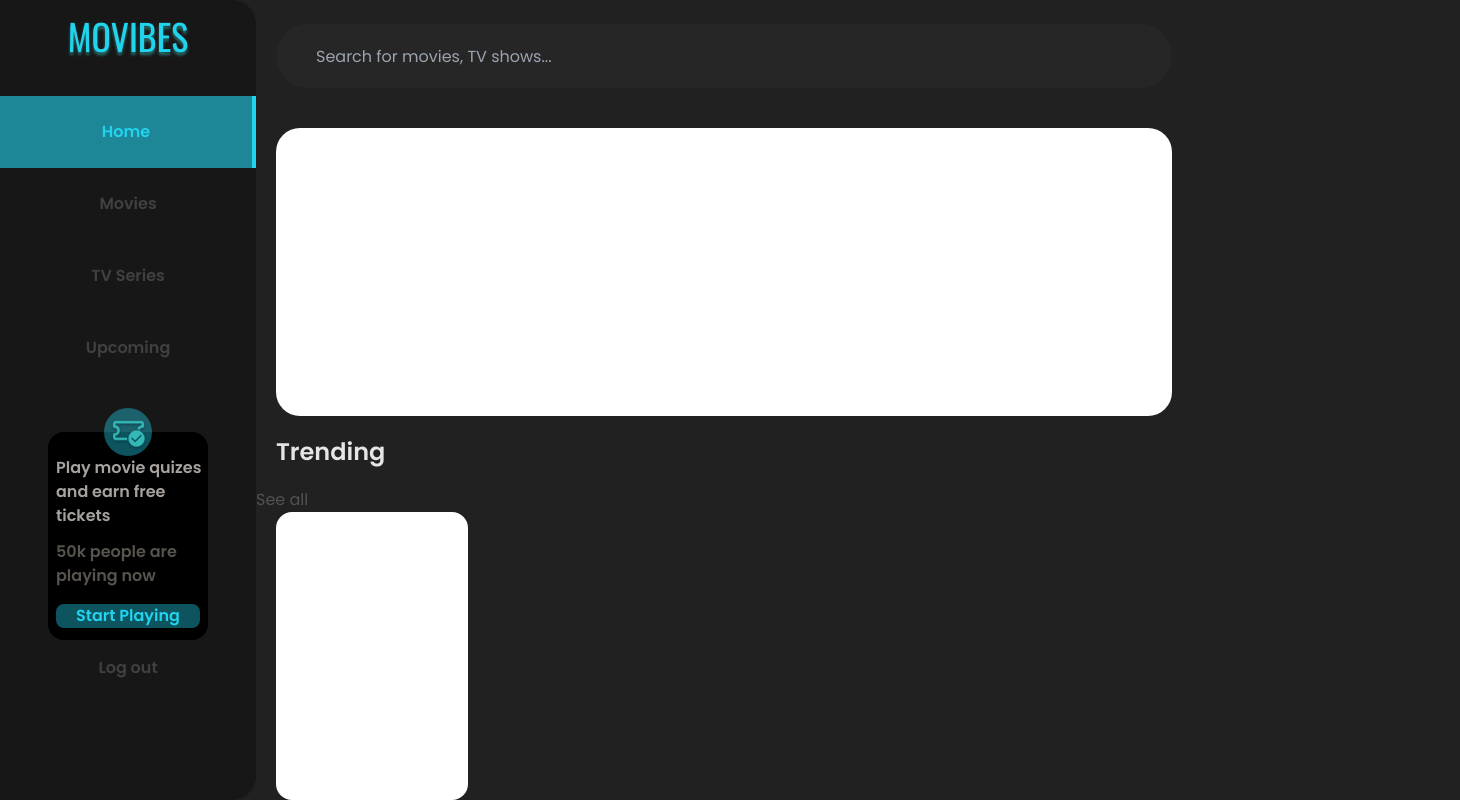
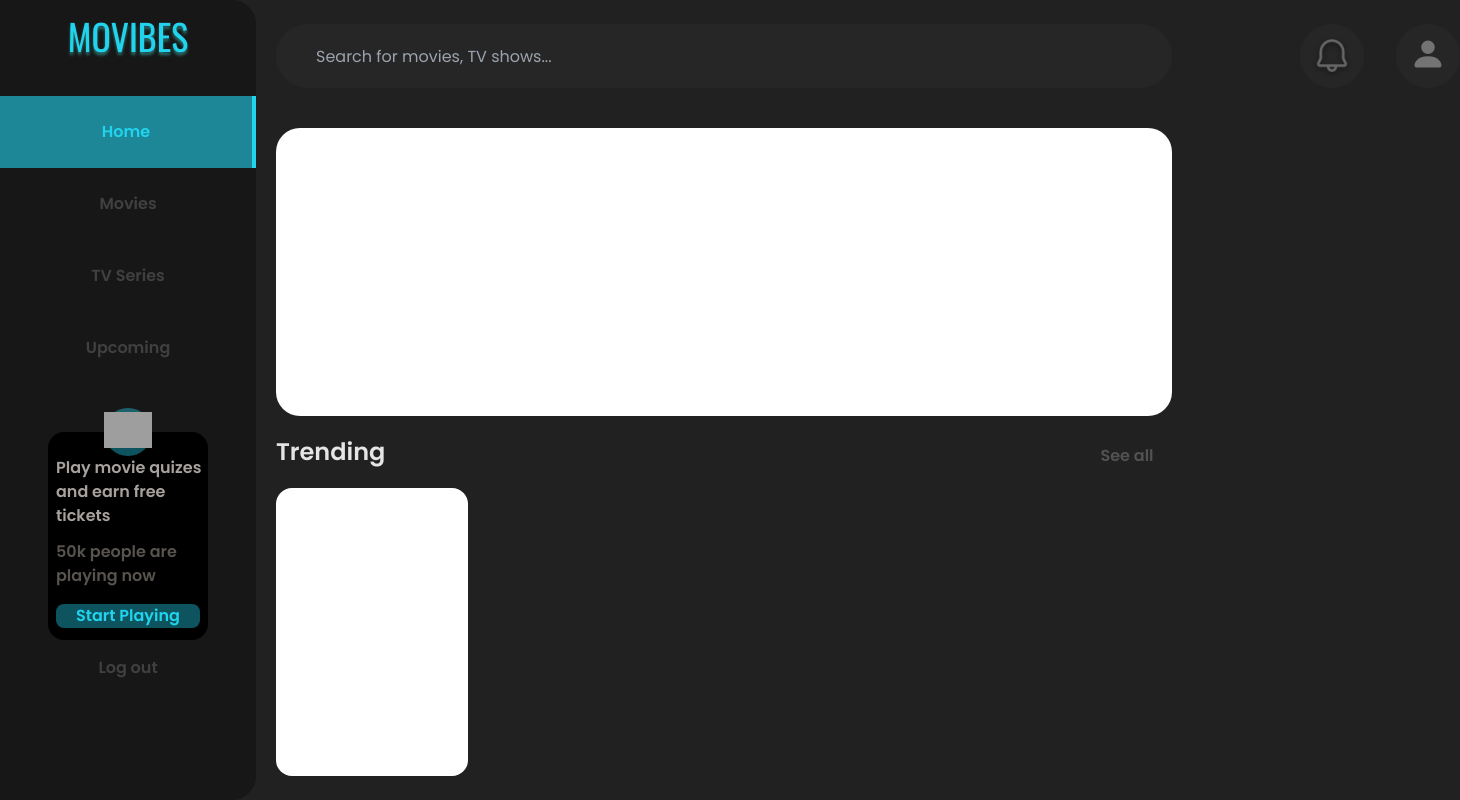
Before and after one commit to nadianielsen/movibes-website-assignment-2023, a React (Create React App) app: page / in a window 1280 px wide. Shown: the whole page, 1460 px wide, since content can reach past the window. Built offline with nearby package versions, Linux system fonts and the light colour scheme; grey boxes are pictures that could not be loaded.

Commit message:
home's main is almost done

```diff
--- a/src/components/MovieCards.js
+++ b/src/components/MovieCards.js
@@ -2,7 +2,7 @@
 
 const MovieCards = () => {
     return (
-        <div className="bg-white w-48 h-72 rounded-2xl ml-5"></div>
+        <div className="bg-white w-48 h-72 rounded-2xl m-5"></div>
      );
 }
 
--- a/src/components/Navigation.js
+++ b/src/components/Navigation.js
@@ -36,7 +36,9 @@ const Navigation = () => {
 
   return (
     <nav className="grid mt-10 text-neutral-700 text-center">
-      <NavLink to={"/"} className={({ isActive }) => (isActive ? activeLink : normalLink)}>Home</NavLink>
+      <div className="">
+        <NavLink to={"/"} className={({ isActive }) => (isActive ? activeLink : normalLink)}>Home</NavLink>
+      </div>
       <NavLink to={"/movies"} className={({ isActive }) => (isActive ? activeLink : normalLink)}>Movies</NavLink>
       <NavLink to={"/tvseries"} className={({ isActive }) => (isActive ? activeLink : normalLink)}>TV Series</NavLink>
       <NavLink to={"/upcoming"} className={({ isActive }) => (isActive ? activeLink : normalLink)}>Upcoming</NavLink>
--- a/src/components/PlayMovieQuizes.js
+++ b/src/components/PlayMovieQuizes.js
@@ -1,6 +1,6 @@
 // /** @jsxImportSource @emotion/react */
 // import { css } from "@emotion/react";
-import ticket from "./ticket.svg"
+import ticket from "../ticket.svg"
 
 // const styleTicket = css`
 //     background-color: #3dd2cd66;
--- /dev/null
+++ b/src/components/SortBy.js
@@ -0,0 +1,9 @@
+
+const SortBy = () => {
+    return (
+        <article className="flex justify-end items-start">
+        </article>
+     );
+}
+
+export default SortBy;
--- a/src/pages/Home.js
+++ b/src/pages/Home.js
@@ -1,18 +1,32 @@
 import { Link } from "react-router-dom";
 import MovieCards from "../components/MovieCards";
+import SortBy from "../components/SortBy";
+import notification from "../components/notification.svg"
+import { BsFillPersonFill } from "react-icons/bs"
 
 
 const Home = () => {
     return (
-       <div className="">
+       <article className="">
+        <div className="flex">
             <input type="search" name="search" id="search" placeholder="Search for movies, TV shows..." className="w-[56rem] h-16 rounded-full ml-5 pl-10 bg-[#262626] mt-6"/>
+            <button className="w-16 h-16 bg-[#262626] rounded-full mt-6 ml-32">
+                <img src={notification} alt="" className="m-auto pt-1" />
+            </button>
+            <div className="w-16 h-16 bg-[#262626] mt-6 rounded-full ml-8">
+            <BsFillPersonFill className="text-4xl text-neutral-500 m-auto mt-3 "/>
+            </div>
+        </div>
             <div className="bg-white w-[56rem] h-72 rounded-3xl ml-5 mt-10"></div>
             <div>
-            <h2 className="font-semibold font-['Poppins'] text-neutral-200 p-5 text-2xl">Trending</h2>
-            <Link className="text-neutral-600">See all</Link>
+                <div className="flex gap-x-[44.7rem]">
+                <h2 className="font-semibold font-['Poppins'] text-neutral-200 pl-5 pt-5 text-2xl">Trending</h2>
+                <Link className="text-neutral-600 pt-7 font-semibold font-['Poppins']">See all</Link>
+                </div>
             </div>
             <MovieCards />
-       </div>
+            <SortBy />
+       </article>
     );
 }
 
```
Also changed, not shown: src/components/home.svg (added), src/components/notification.svg (added).
